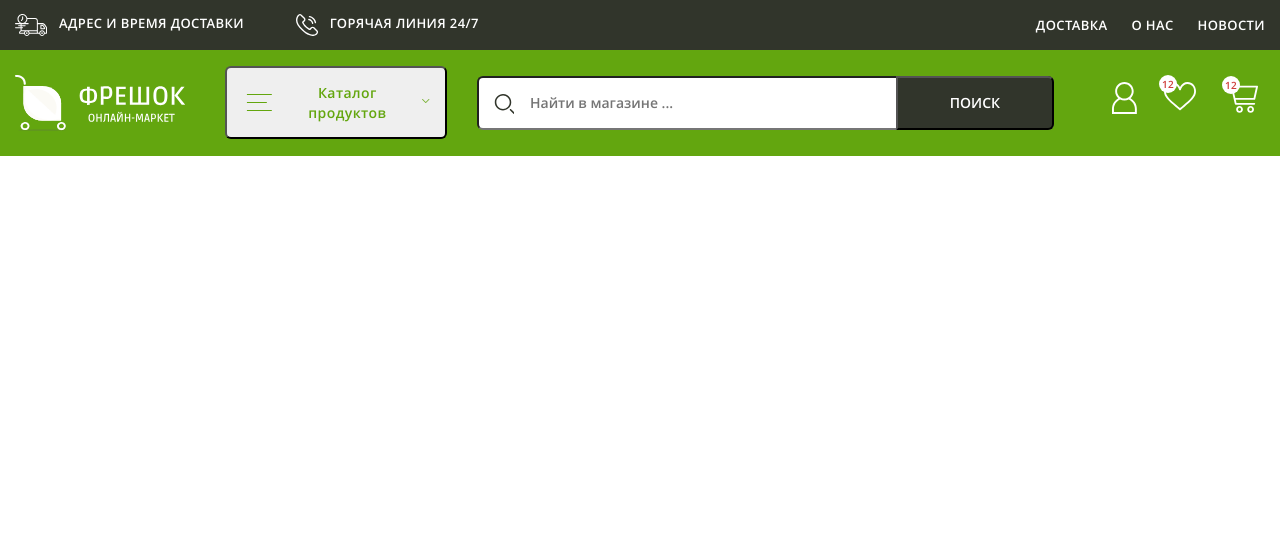
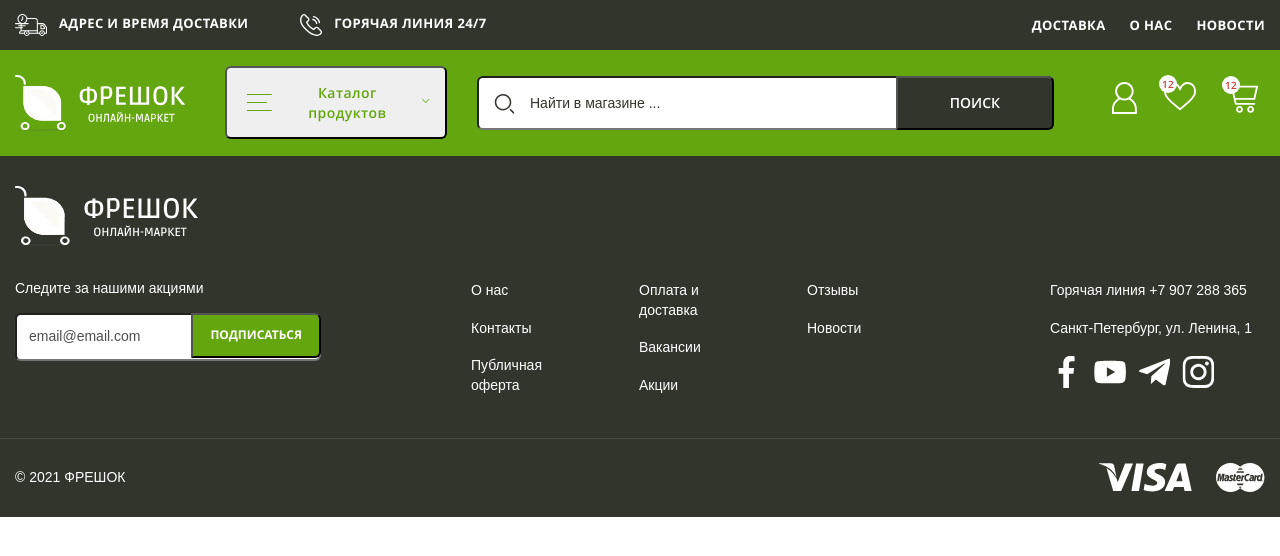
Before and after one commit to ValentinaFedosieieva/freshok, a website: page app/index.html in a window 1280 px wide. Drawn offline with nearby package versions, Linux system fonts and the light colour scheme; files that its build step writes are made by us from their sources; files whose address does not match are found by name.

Commit message:
added footer

```diff
--- a/app/index.html
+++ b/app/index.html
@@ -43,7 +43,7 @@
     <div class="header__bottom">
       <div class="container">
         <div class="header__inner">
-          <a class="logo" href="#">
+          <a class="logo header__logo" href="#">
             <img class="logo__img" src="images/logo.svg" alt="логотип">
           </a>
 
@@ -115,12 +115,12 @@
             </ul> -->
           </div>
 
-            <di class="search">
-              <input class="search__input" type="text" placeholder="Найти в магазине ...">
-              <button class="search__btn" type="submit">
-                ПОИСК
-              </button>
-            </di>
+          <form class="search" action="#">
+            <input class="search__input" type="text" placeholder="Найти в магазине ...">
+            <button class="search__btn" type="submit">
+              ПОИСК
+            </button>
+          </form>
 
 
           <ul class="user__nav user">
@@ -145,6 +145,107 @@
 
   </header>
 
+  <footer class="footer">
+    <div class="container">
+      <div class="footer__head">
+        <a class="logo footer__logo" href="#">
+          <img class="logo__img" src="images/logo.svg" alt="логотип">
+        </a>
+      </div>
+      <div class="footer__body">
+        <div class="footer__item">
+          <p class="footer__text">
+            Следите за нашими акциями
+          </p>
+          <form class="footer__form" action="#">
+            <input class="footer__input" type="email" placeholder="email@email.com" required>
+            <button class="footer__btn" type="submit">ПОДПИСАТЬСЯ</button>
+          </form>
+        </div>
+
+        <div class="footer__item">
+          <ul class="footer__menu">
+            <li class="footer__menu-item">
+              <a class="footer__menu-link" href="#">
+                О нас
+              </a>
+            </li>
+            <li class="footer__menu-item">
+              <a class="footer__menu-link" href="#">
+                Контакты
+              </a>
+            </li>
+            <li class="footer__menu-item">
+              <a class="footer__menu-link" href="#">
+                Публичная оферта
+              </a>
+            </li>
+            <li class="footer__menu-item">
+              <a class="footer__menu-link" href="#">
+                Оплата и доставка
+              </a>
+            </li>
+            <li class="footer__menu-item">
+              <a class="footer__menu-link" href="#">
+                Вакансии
+              </a>
+            </li>
+            <li class="footer__menu-item">
+              <a class="footer__menu-link" href="#">
+                Акции
+              </a>
+            </li>
+            <li class="footer__menu-item">
+              <a class="footer__menu-link" href="#">
+                Отзывы
+              </a>
+            </li>
+            <li class="footer__menu-item">
+              <a class="footer__menu-link" href="#">
+                Новости
+              </a>
+            </li>
+          </ul>
+        </div>
+
+        <div class="footer__item">
+          <a class="footer__tel" href="#">Горячая линия
+            +7 907 288 365</a>
+          <a class="footer__address" href="#">Санкт-Петербург, ул. Ленина, 1</a>
+          <ul class="footer__social social">
+            <li class="social__item social__item--facebook">
+              <a class="social__link" href="#"></a>
+            </li>
+            <li class="social__item social__item--youtube">
+              <a class="social__link" href="#"></a>
+            </li>
+            <li class="social__item social__item--telegram">
+              <a class="social__link" href="#"></a>
+            </li>
+            <li class="social__item social__item--instagram">
+              <a class="social__link" href="#"></a>
+            </li>
+          </ul>
+        </div>
+      </div>
+    </div>
+
+    <div class="footer__bottom">
+      <div class="container">
+        <div class="footer__bottom-inner">
+          <p class="footer__copy">
+            © 2021 ФРЕШОК
+          </p>
+          <div class="footer__payment">
+            <div class="footer__payment--visa"></div>
+            <div class="footer__payment--mc"></div>
+          </div>
+        </div>
+      </div>
+    </div>
+
+  </footer>
+
   <script src="js/main.min.js"></script>
 </body>
 
--- a/app/scss/style.scss
+++ b/app/scss/style.scss
@@ -13,6 +13,7 @@
     font-size: 13px;
     line-height: 1.4;
     letter-spacing: 0.03em;
+    @extend %opensans-700;
   }
 
   &__inner {
@@ -66,6 +67,9 @@
   &__bottom {
     background-color: $green-900;
   }
+  &__logo {
+    padding: 25px 0;
+  }
 }
 
 .menu {
@@ -85,10 +89,6 @@
       border-radius: 3px;
     }
   }
-}
-
-.logo {
-  padding: 25px 0;
 }
 
 .catalog {
@@ -137,12 +137,17 @@
     width: 100%;
     outline: transparent;
     border-radius: 6px;
+    &::placeholder {
+      color: $dark-800;
+      @extend %opensans-400;
+    }
   }
   &__btn {
     padding: 15px 52px;
     position: absolute;
     background-color: $dark-800;
     color: $white;
+    text-transform: uppercase;
     border-top-right-radius: 6px;
     border-bottom-right-radius: 6px;
     top: 0;
@@ -160,10 +165,8 @@
       box-shadow: inset 0px 4px 4px rgba(0, 0, 0, 0.25);
     }
   }
-  &::placeholder {
-    color: $dark-800;
-  }
 }
+
 .user {
   display: flex;
   justify-content: space-between;
@@ -208,6 +211,128 @@
   }
 }
 
+.footer {
+  background-color: $dark-800;
+  color: $white;
+  @extend %opensans-400;
+  font-size: 14px;
+  &__item:not(:last-child) {
+    margin-right: 150px;
+  }
+  &__logo {
+    padding: 30px 0;
+    display: inline-block;
+  }
+  &__body {
+    display: flex;
+    justify-content: space-between;
+    margin-bottom: 30px;
+  }
+  &__item:first-child {
+    max-width: 306px;
+    width: 100%;
+  }
+  &__text {
+    margin-bottom: 18px;
+    line-height: 1;
+  }
+  &__form {
+    width: 100%;
+    position: relative;
+  }
+  &__input {
+    display: inline-block;
+    padding: 12px;
+    width: 100%;
+    outline: transparent;
+    border-radius: 6px;
+    &::placeholder {
+      line-height: 1;
+      color: #4F4F4F;
+    }
+  }
+  &__btn {
+    padding: 12px 17px;
+    position: absolute;
+    background-color: #63A60E;
+    font-size: 12px;
+    color: $white;
+    @extend %opensans-700;
+    text-transform: uppercase;
+    border-top-right-radius: 6px;
+    border-bottom-right-radius: 6px;
+    top: 0;
+    right: 0;
+  }
+  &__menu {
+    columns: 3;
+    column-gap: 75px;
+    padding-bottom: 12px;
+    &-item {
+      margin-bottom: 18px;
+    }
+  }
+  &__item:last-child {
+    max-width: 215px;
+    width: 100%;
+  }
+  &__tel,
+  &__address {
+    display: block;
+  }
+  &__address {
+    margin: 18px 0;
+  }
+
+  .social {
+    display: flex;
+    align-items: center;
+    &__item {
+      width: 32px;
+      height: 32px;
+      background-repeat: no-repeat;
+    }
+    &__item:not(:last-child) {
+      margin-right: 12px;
+    }
+    &__item--facebook {
+      background-image: url(../images/icons/facebook.svg);
+    }
+    &__item--youtube {
+      background-image: url(../images/icons/youtube.svg);
+    }
+    &__item--telegram {
+      background-image: url(../images/icons/telegram.svg);
+    }
+    &__item--instagram {
+      background-image: url(../images/icons/instagram.svg);
+    }
+  }
+    &__bottom {
+      border-top: 1px solid rgba(255, 255, 255, 0.1);
+      &-inner {
+      height: 78px;
+      display: flex;
+      justify-content: space-between;
+      align-items: center;
+      }
+    }
+    &__payment {
+      display: flex;
+      &--visa {
+        background-image: url(../images/icons/visa.svg);
+        height: 29px;
+        width: 93px;
+        margin-right: 24px;
+      }
+      &--mc {
+        background-image: url(../images/icons/mc.svg);
+        height: 29px;
+        width: 49px;
+      }
+    }
+}
+
 
 
 @import 'media';
```
Also changed, not shown: app/images/icons/facebook.svg (added), app/images/icons/instagram.svg (added), app/images/icons/mc.svg (added), app/images/icons/telegram.svg (added), app/images/icons/visa.svg (added), app/images/icons/youtube.svg (added).
